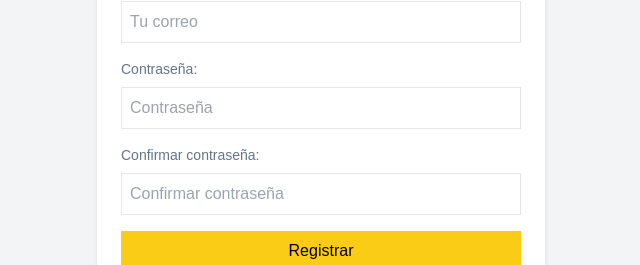
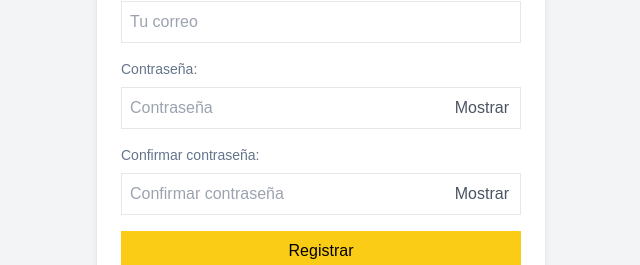
Before and after one commit to HwanPro/Vercel, a Next.js app: page /auth/register in a window 1280 px wide. Shown: the part 384-649 px from the top of the page, without its empty margins (319-959 px from the left). Built offline with nearby package versions, Linux system fonts and the light colour scheme.

Commit message:
page.tsx

```diff
--- a/src/app/auth/register/page.tsx
+++ b/src/app/auth/register/page.tsx
@@ -1,4 +1,4 @@
-"use client"
+'use client';
 
 import { useForm } from 'react-hook-form';
 import { useRouter } from 'next/navigation';
@@ -20,6 +20,8 @@ function RegisterPage() {
   } = useForm<RegisterData>();
   const router = useRouter();
   const [error, setError] = useState('');
+  const [passwordVisible, setPasswordVisible] = useState(false);
+  const [confirmPasswordVisible, setConfirmPasswordVisible] = useState(false);
 
   const onSubmit = handleSubmit(async (data) => {
     if (data.password !== data.confirmPassword) {
@@ -50,6 +52,14 @@ function RegisterPage() {
       setError('Error en el registro, por favor inténtalo de nuevo');
     }
   });
+
+  const togglePasswordVisibility = () => {
+    setPasswordVisible(!passwordVisible);
+  };
+
+  const toggleConfirmPasswordVisibility = () => {
+    setConfirmPasswordVisible(!confirmPasswordVisible);
+  };
 
   return (
     <div className="flex items-center justify-center min-h-screen bg-gray-100">
@@ -100,27 +110,45 @@ function RegisterPage() {
         <label htmlFor="password" className="text-slate-500 mb-2 block text-sm">
           Contraseña:
         </label>
+        <div className="relative mb-4">
           <input
-          type="password"
+            type={passwordVisible ? 'text' : 'password'}
             {...register('password', {
               required: { value: true, message: 'La contraseña es obligatoria' },
             })}
-          className="border p-2 w-full mb-4 text-gray-800"
+            className="border p-2 w-full text-gray-800"
             placeholder="Contraseña"
           />
+          <button
+            type="button"
+            onClick={togglePasswordVisibility}
+            className="absolute inset-y-0 right-0 px-3 text-gray-600"
+          >
+            {passwordVisible ? 'Ocultar' : 'Mostrar'}
+          </button>
+        </div>
         {errors.password && <span className="text-red-500 text-xs">{errors.password.message}</span>}
 
         <label htmlFor="confirmPassword" className="text-slate-500 mb-2 block text-sm">
           Confirmar contraseña:
         </label>
+        <div className="relative mb-4">
           <input
-          type="password"
+            type={confirmPasswordVisible ? 'text' : 'password'}
             {...register('confirmPassword', {
               required: { value: true, message: 'Es obligatorio confirmar la contraseña' },
             })}
-          className="border p-2 w-full mb-4 text-gray-800"
+            className="border p-2 w-full text-gray-800"
             placeholder="Confirmar contraseña"
           />
+          <button
+            type="button"
+            onClick={toggleConfirmPasswordVisibility}
+            className="absolute inset-y-0 right-0 px-3 text-gray-600"
+          >
+            {confirmPasswordVisible ? 'Ocultar' : 'Mostrar'}
+          </button>
+        </div>
         {errors.confirmPassword && (
           <span className="text-red-500 text-xs">{errors.confirmPassword.message}</span>
         )}
```
Lines whose indentation alone changed are shown as unchanged.
